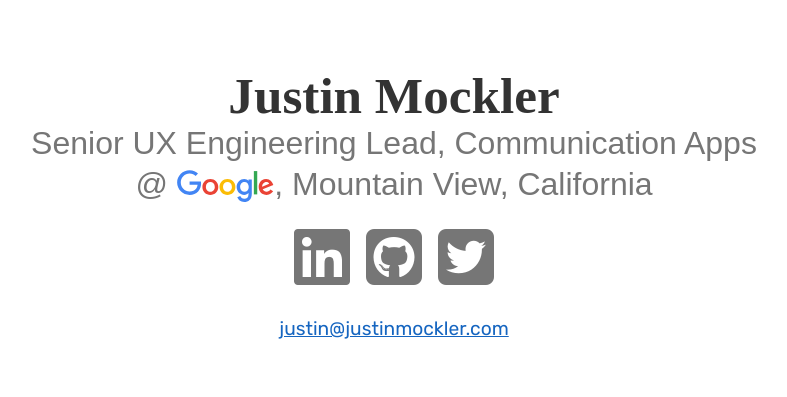
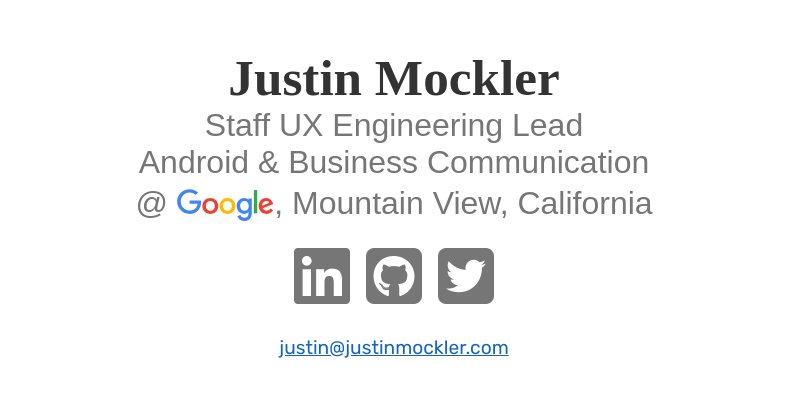
Before and after one commit to JustinMockler/justinmockler.github.io, a plain HTML site: page index.html in a window 1280 px wide. Shown: the part 197-594 px from the top of the page, without its empty margins (246-1033 px from the left). Drawn offline with Linux system fonts and the light colour scheme; a web font is replaced by a local one.

Commit message:
Update title

```diff
--- a/index.html
+++ b/index.html
@@ -77,7 +77,8 @@
     <div class="container">
       <div class="name">Justin Mockler</div>
       <div class="title">
-        Senior UX Engineering Lead, Communication Apps<br />
+        Staff UX Engineering Lead<br />
+        Android &amp; Business Communication<br />
         @ <img src="logo_google.svg" height="33" alt="Google Logo" />, Mountain View, California
       </div>
       <div class="social">
```
